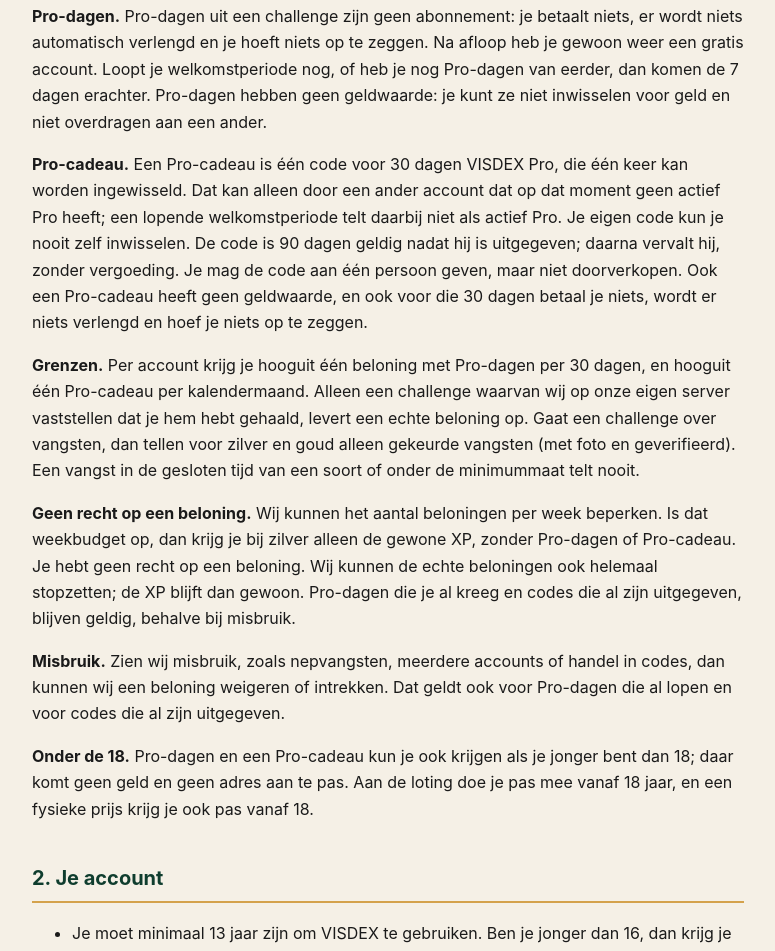
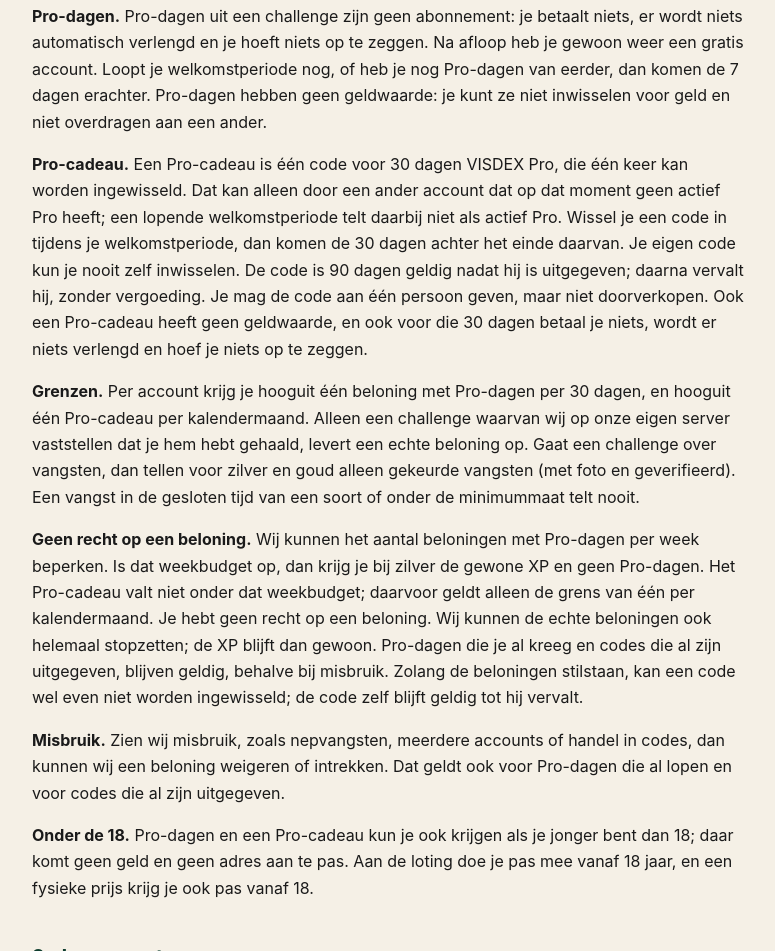
Before and after one commit to Superniels123/visdex-legal, a plain HTML site: page voorwaarden.html in a window 1280 px wide. Shown: the part 1185-2136 px from the top of the page, without its empty margins (252-1027 px from the left). Drawn offline with Linux system fonts and the light colour scheme.

Commit message:
Beloningen (#964b): weekbudget alleen voor Pro-dagen, cadeau in de welkomstperiode, noodrem pauzeert inwisselen, account verwijderen bij een code
Voorwaarden: het weekbudget geldt alleen voor de Pro-dagen (het Pro-cadeau
heeft alleen de grens van één per kalendermaand); een code ingewisseld in de
welkomstperiode komt achter het einde daarvan; bij stopzetten kan een code
even niet worden ingewisseld maar blijft hij geldig tot hij vervalt.

Privacy 10: 13 maanden per beloning vanaf toekennen; verwijdert de ontvanger
zijn account, dan gaat zijn overzicht meteen weg en lopen lopende Pro-dagen
bij de verwerker vanzelf af; verwijdert de gever zijn account, dan blijft een
uitgegeven code geldig tot hij vervalt, zonder dat wij nog bewaren wie hem gaf.

Co-Authored-By: Claude Opus 5.5 <noreply@anthropic.com>

```diff
--- a/voorwaarden.html
+++ b/voorwaarden.html
@@ -37,9 +37,9 @@
 <li><strong>Goud in de maandchallenge en in de afsluiter van een expeditie</strong> – een kans op de prijs van de maand. Die kans loopt alleen via de loting, met het extra lot en onder de voorwaarden hierboven: het land van je account is Nederland, je bent 18 jaar of ouder en de vangsten zijn gekeurd. Niet elke maand is er een prijs. Welke prijs er die maand is en wie de sponsor van die maand is, zie je in de app.</li>
 </ul>
 <p><strong>Pro-dagen.</strong> Pro-dagen uit een challenge zijn geen abonnement: je betaalt niets, er wordt niets automatisch verlengd en je hoeft niets op te zeggen. Na afloop heb je gewoon weer een gratis account. Loopt je welkomstperiode nog, of heb je nog Pro-dagen van eerder, dan komen de 7 dagen erachter. Pro-dagen hebben geen geldwaarde: je kunt ze niet inwisselen voor geld en niet overdragen aan een ander.</p>
-<p><strong>Pro-cadeau.</strong> Een Pro-cadeau is één code voor 30 dagen VISDEX Pro, die één keer kan worden ingewisseld. Dat kan alleen door een ander account dat op dat moment geen actief Pro heeft; een lopende welkomstperiode telt daarbij niet als actief Pro. Je eigen code kun je nooit zelf inwisselen. De code is 90 dagen geldig nadat hij is uitgegeven; daarna vervalt hij, zonder vergoeding. Je mag de code aan één persoon geven, maar niet doorverkopen. Ook een Pro-cadeau heeft geen geldwaarde, en ook voor die 30 dagen betaal je niets, wordt er niets verlengd en hoef je niets op te zeggen.</p>
+<p><strong>Pro-cadeau.</strong> Een Pro-cadeau is één code voor 30 dagen VISDEX Pro, die één keer kan worden ingewisseld. Dat kan alleen door een ander account dat op dat moment geen actief Pro heeft; een lopende welkomstperiode telt daarbij niet als actief Pro. Wissel je een code in tijdens je welkomstperiode, dan komen de 30 dagen achter het einde daarvan. Je eigen code kun je nooit zelf inwisselen. De code is 90 dagen geldig nadat hij is uitgegeven; daarna vervalt hij, zonder vergoeding. Je mag de code aan één persoon geven, maar niet doorverkopen. Ook een Pro-cadeau heeft geen geldwaarde, en ook voor die 30 dagen betaal je niets, wordt er niets verlengd en hoef je niets op te zeggen.</p>
 <p><strong>Grenzen.</strong> Per account krijg je hooguit één beloning met Pro-dagen per 30 dagen, en hooguit één Pro-cadeau per kalendermaand. Alleen een challenge waarvan wij op onze eigen server vaststellen dat je hem hebt gehaald, levert een echte beloning op. Gaat een challenge over vangsten, dan tellen voor zilver en goud alleen gekeurde vangsten (met foto en geverifieerd). Een vangst in de gesloten tijd van een soort of onder de minimummaat telt nooit.</p>
-<p><strong>Geen recht op een beloning.</strong> Wij kunnen het aantal beloningen per week beperken. Is dat weekbudget op, dan krijg je bij zilver alleen de gewone XP, zonder Pro-dagen of Pro-cadeau. Je hebt geen recht op een beloning. Wij kunnen de echte beloningen ook helemaal stopzetten; de XP blijft dan gewoon. Pro-dagen die je al kreeg en codes die al zijn uitgegeven, blijven geldig, behalve bij misbruik.</p>
+<p><strong>Geen recht op een beloning.</strong> Wij kunnen het aantal beloningen met Pro-dagen per week beperken. Is dat weekbudget op, dan krijg je bij zilver de gewone XP en geen Pro-dagen. Het Pro-cadeau valt niet onder dat weekbudget; daarvoor geldt alleen de grens van één per kalendermaand. Je hebt geen recht op een beloning. Wij kunnen de echte beloningen ook helemaal stopzetten; de XP blijft dan gewoon. Pro-dagen die je al kreeg en codes die al zijn uitgegeven, blijven geldig, behalve bij misbruik. Zolang de beloningen stilstaan, kan een code wel even niet worden ingewisseld; de code zelf blijft geldig tot hij vervalt.</p>
 <p><strong>Misbruik.</strong> Zien wij misbruik, zoals nepvangsten, meerdere accounts of handel in codes, dan kunnen wij een beloning weigeren of intrekken. Dat geldt ook voor Pro-dagen die al lopen en voor codes die al zijn uitgegeven.</p>
 <p><strong>Onder de 18.</strong> Pro-dagen en een Pro-cadeau kun je ook krijgen als je jonger bent dan 18; daar komt geen geld en geen adres aan te pas. Aan de loting doe je pas mee vanaf 18 jaar, en een fysieke prijs krijg je ook pas vanaf 18.</p>
 
```
Also changed, not shown: privacy.html (+1 -1 lines).
